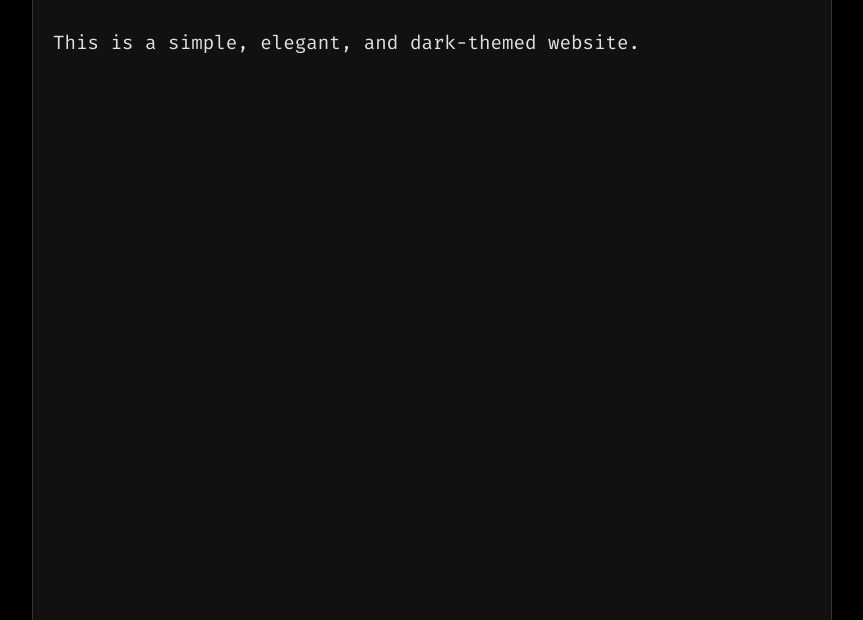
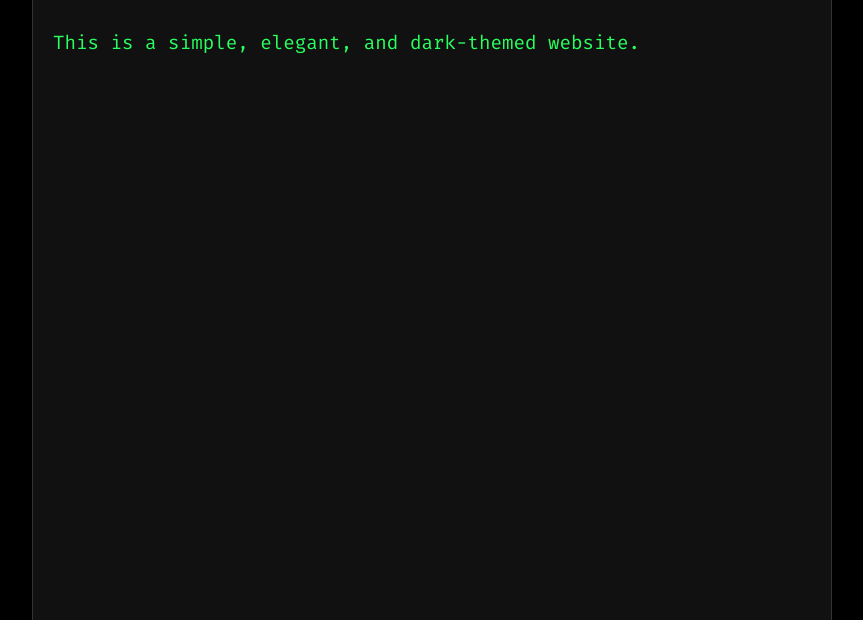
Before and after one commit to gnart-gnart/example-minimalist-website, a plain HTML site: page index.html in a window 1280 px wide. Shown: the part 180-800 px from the top of the page, without its empty margins (208-1071 px from the left). Drawn offline with Linux system fonts and the light colour scheme.

Commit message:
changed text color for demo of CI/CD

```diff
--- a/styles.css
+++ b/styles.css
@@ -8,7 +8,7 @@
 /* Absolute Black Background for the Page */
 body {
   background-color: black; /* Absolute black */
-  color: #e0e0e0;
+  color: #2aff5f;
   font-family: 'Fira Mono', monospace; /* Terminal-like font */
   line-height: 1.6;
 }
```
